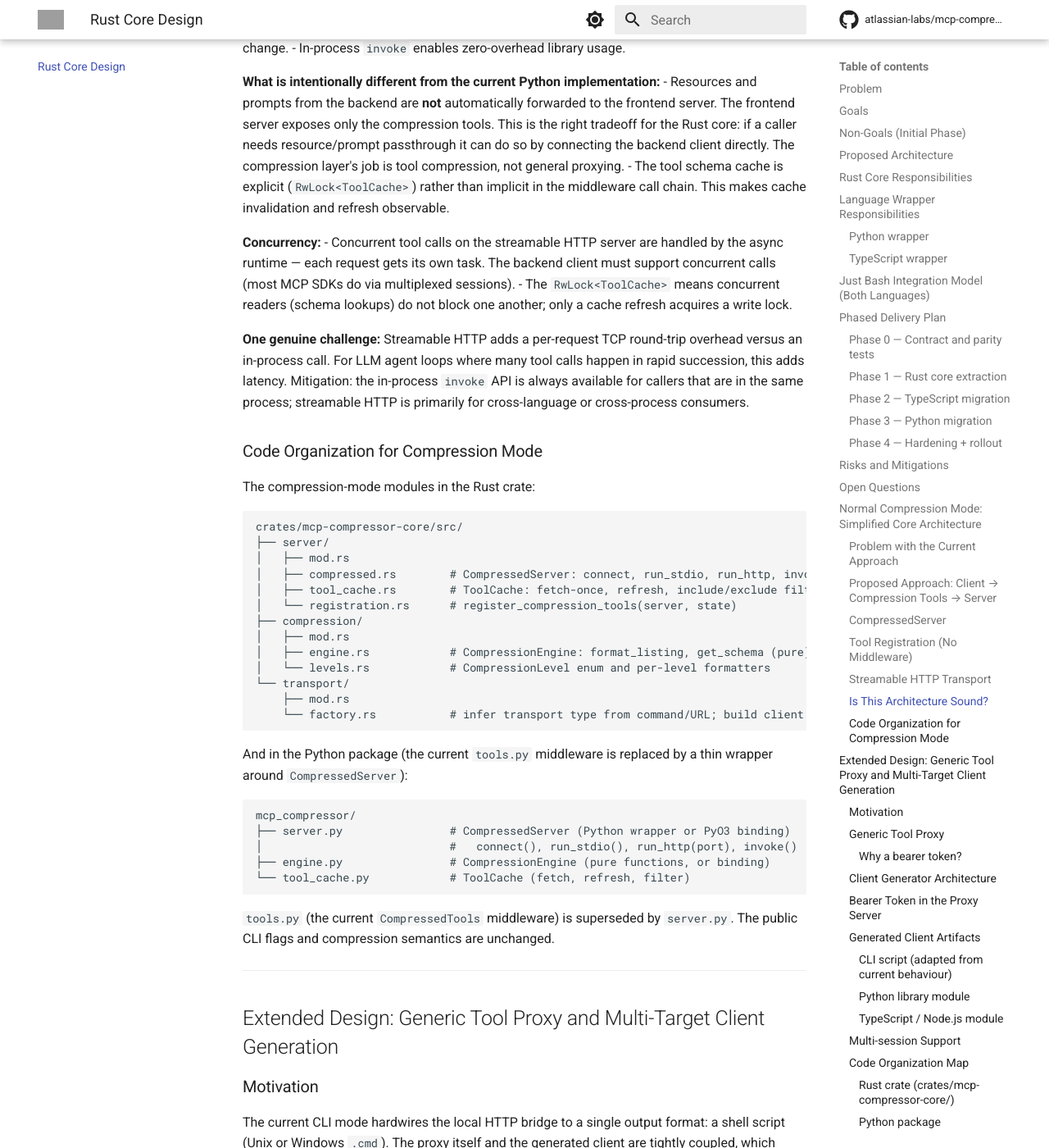
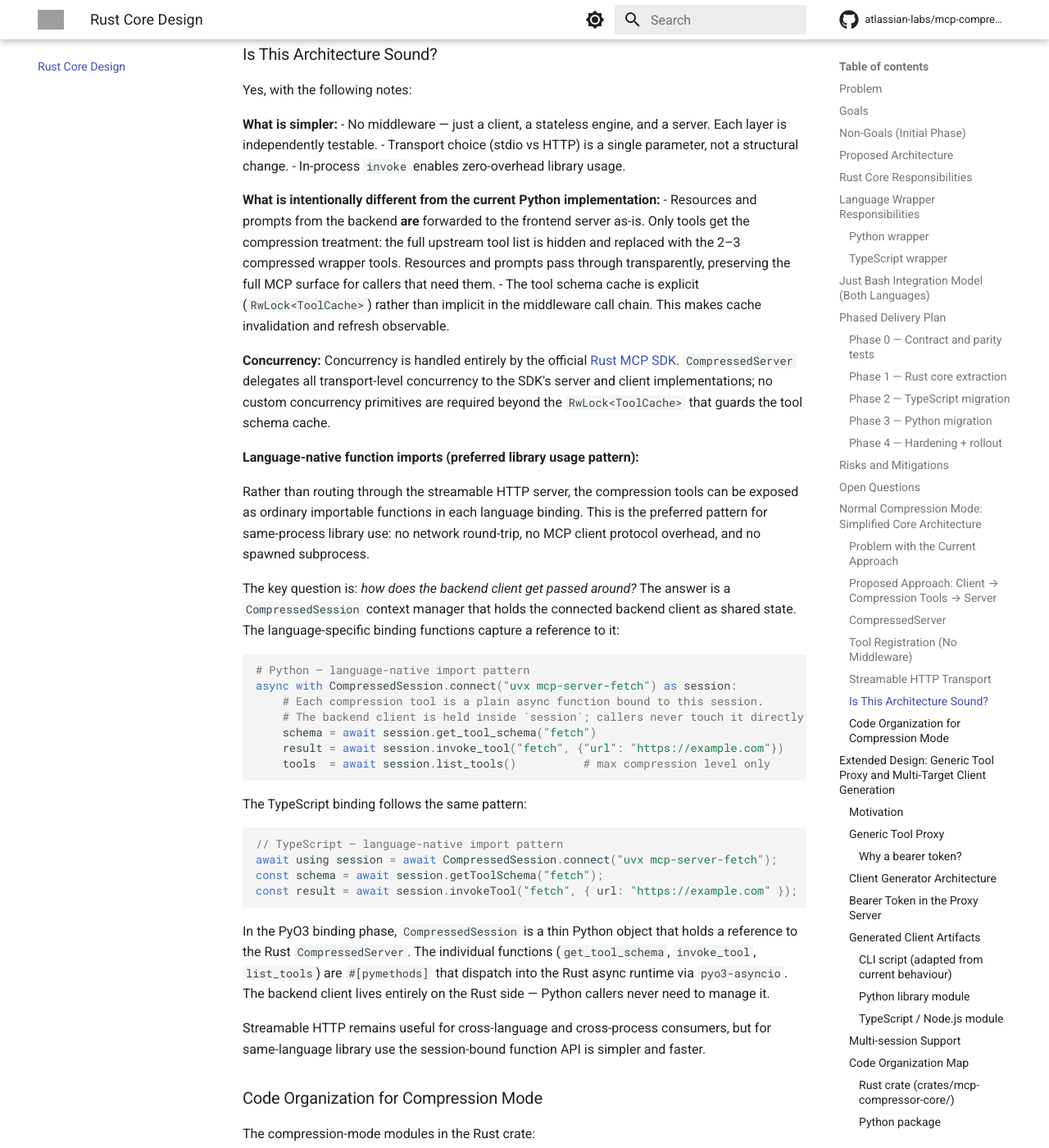
Before and after one commit to atlassian-labs/mcp-compressor, an MkDocs documentation site: the page built from docs/rust-core-design.md, in a window 1280 px wide and 1400 px high, scrolled down 7448 px. Shown: the whole window at 82% size. Built offline with MkDocs 1.6.1 and Material for MkDocs 9.7.7, drawn with Linux system fonts in a browser that asks for light colours; comment, search, counter and statistics services are not loaded; some of the changed text lies outside the part shown; grey boxes are pictures that could not be loaded.

Commit message:
docs: clarify CompressedServer binding, prompt/resource passthrough, SDK concurrency, and native import pattern
Agent-Logs-Url: https://github.com/atlassian-labs/mcp-compressor/sessions/55623375-abce-47d6-bdbd-713df9952fcd

Co-authored-by: timesler <13936043+timesler@users.noreply.github.com>

````diff
--- a/docs/rust-core-design.md
+++ b/docs/rust-core-design.md
@@ -199,18 +199,20 @@ The key insight: **the frontend MCP server does not know it is a proxy.** It is
 
 ### CompressedServer
 
-The top-level object is `CompressedServer` (Rust struct / Python class). It owns:
+The top-level object is `CompressedServer`. In Rust it is a native struct; in Python it starts as a pure-Python class and becomes a PyO3/maturin binding to the Rust struct once the migration phase ships (Phase 6 in the delivery plan). The public API shape is identical in both cases — only the backing implementation changes.
 
-- `backend_client` — a connected MCP client for the upstream server
-- `tool_cache` — lazily populated on first request, refresh-on-demand
-- `engine` — `CompressionEngine`, a pure stateless struct
+`CompressedServer` owns:
+
+- `backend` — a connected MCP client for the upstream server (using the official Rust MCP SDK)
+- `cache` — `ToolCache`, lazily populated on first request, refresh-on-demand
+- `engine` — `CompressionEngine`, a pure stateless value
 
 ```rust
 pub struct CompressedServer {
-    backend: Arc<McpClient>,
+    backend: Arc<McpClient>,      // official modelcontextprotocol/rust-sdk client
     cache:   Arc<RwLock<ToolCache>>,
     engine:  CompressionEngine,
-    config:  CompressionConfig,      // level, include/exclude filters
+    config:  CompressionConfig,   // level, include/exclude filters
 }
 
 impl CompressedServer {
@@ -227,7 +229,7 @@ impl CompressedServer {
 }
 ```
 
-**Python equivalent:**
+**Python API (pure-Python initially; PyO3 binding later — same shape either way):**
 
 ```python
 class CompressedServer:
@@ -305,15 +307,40 @@ Yes, with the following notes:
 - In-process `invoke` enables zero-overhead library usage.
 
 **What is intentionally different from the current Python implementation:**
-- Resources and prompts from the backend are **not** automatically forwarded to the frontend server. The frontend server exposes only the compression tools. This is the right tradeoff for the Rust core: if a caller needs resource/prompt passthrough it can do so by connecting the backend client directly. The compression layer's job is tool compression, not general proxying.
+- Resources and prompts from the backend **are** forwarded to the frontend server as-is. Only tools get the compression treatment: the full upstream tool list is hidden and replaced with the 2–3 compressed wrapper tools. Resources and prompts pass through transparently, preserving the full MCP surface for callers that need them.
 - The tool schema cache is explicit (`RwLock<ToolCache>`) rather than implicit in the middleware call chain. This makes cache invalidation and refresh observable.
 
 **Concurrency:**
-- Concurrent tool calls on the streamable HTTP server are handled by the async runtime — each request gets its own task. The backend client must support concurrent calls (most MCP SDKs do via multiplexed sessions).
-- The `RwLock<ToolCache>` means concurrent readers (schema lookups) do not block one another; only a cache refresh acquires a write lock.
+Concurrency is handled entirely by the official [Rust MCP SDK](https://github.com/modelcontextprotocol/rust-sdk). `CompressedServer` delegates all transport-level concurrency to the SDK's server and client implementations; no custom concurrency primitives are required beyond the `RwLock<ToolCache>` that guards the tool schema cache.
 
-**One genuine challenge:**
-Streamable HTTP adds a per-request TCP round-trip overhead versus an in-process call. For LLM agent loops where many tool calls happen in rapid succession, this adds latency. Mitigation: the in-process `invoke` API is always available for callers that are in the same process; streamable HTTP is primarily for cross-language or cross-process consumers.
+**Language-native function imports (preferred library usage pattern):**
+
+Rather than routing through the streamable HTTP server, the compression tools can be exposed as ordinary importable functions in each language binding. This is the preferred pattern for same-process library use: no network round-trip, no MCP client protocol overhead, and no spawned subprocess.
+
+The key question is: *how does the backend client get passed around?* The answer is a `CompressedSession` context manager that holds the connected backend client as shared state. The language-specific binding functions capture a reference to it:
+
+```python
+# Python — language-native import pattern
+async with CompressedSession.connect("uvx mcp-server-fetch") as session:
+    # Each compression tool is a plain async function bound to this session.
+    # The backend client is held inside `session`; callers never touch it directly.
+    schema = await session.get_tool_schema("fetch")
+    result = await session.invoke_tool("fetch", {"url": "https://example.com"})
+    tools  = await session.list_tools()          # max compression level only
+```
+
+The TypeScript binding follows the same pattern:
+
+```typescript
+// TypeScript — language-native import pattern
+await using session = await CompressedSession.connect("uvx mcp-server-fetch");
+const schema = await session.getToolSchema("fetch");
+const result = await session.invokeTool("fetch", { url: "https://example.com" });
+```
+
+In the PyO3 binding phase, `CompressedSession` is a thin Python object that holds a reference to the Rust `CompressedServer`. The individual functions (`get_tool_schema`, `invoke_tool`, `list_tools`) are `#[pymethods]` that dispatch into the Rust async runtime via `pyo3-asyncio`. The backend client lives entirely on the Rust side — Python callers never need to manage it.
+
+Streamable HTTP remains useful for cross-language and cross-process consumers, but for same-language library use the session-bound function API is simpler and faster.
 
 ### Code Organization for Compression Mode
 
````
